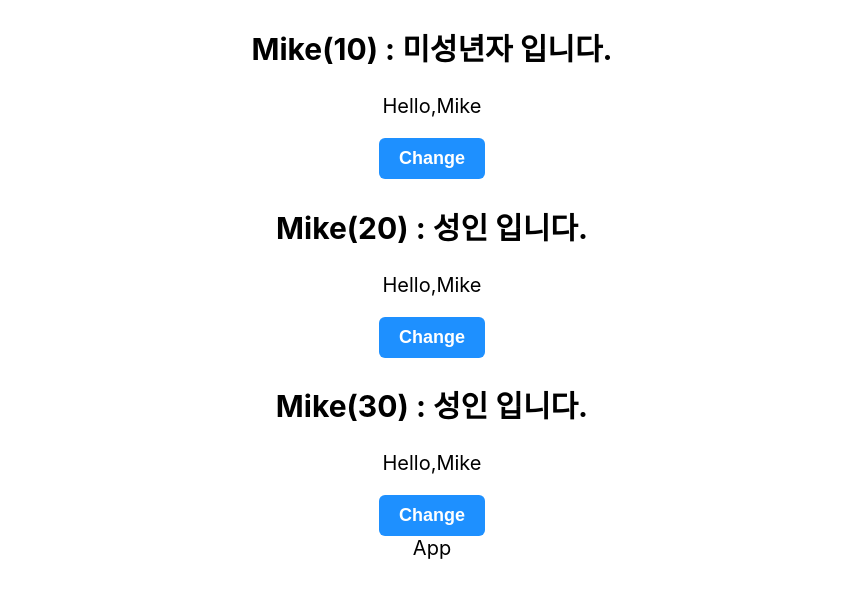
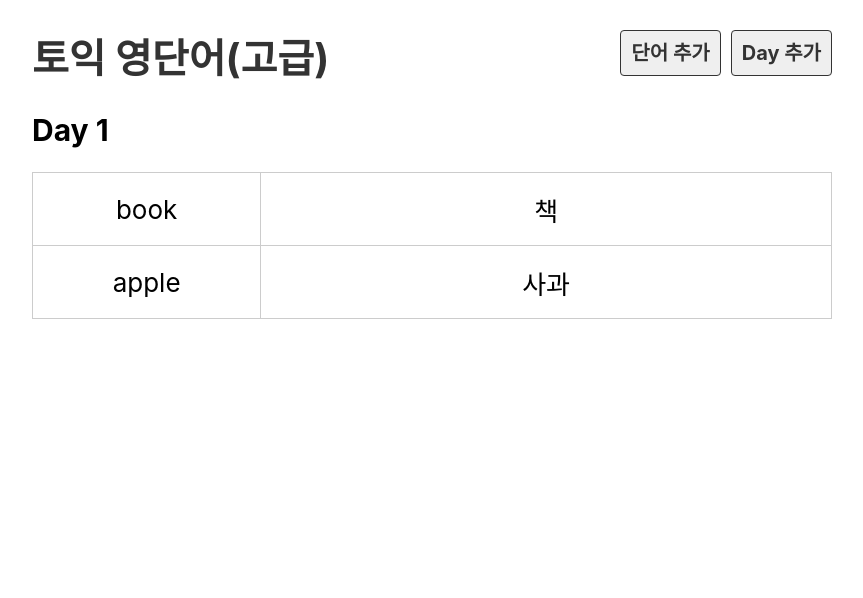
Before and after one commit to won195/coding-angma, a React (Create React App) app in the folder react/voca/: page /day/1 in a window 1280 px wide. Shown: the top 598 px of the page, without its empty margins (208-1071 px from the left). Built offline with nearby package versions, Linux system fonts and the light colour scheme.

Commit message:
lesson 10

```diff
--- a/react/voca/src/App.js
+++ b/react/voca/src/App.js
@@ -1,15 +1,27 @@
-import './App.css';
-import Hello from './component/Hello';
-import styles from './App.module.css'
+import Day from './component/Day';
+import DayList from './component/DayList';
+import Header from './component/Header';
+import EmptyPage from './component/EmptyPage';
+import { BrowserRouter, Route, Switch } from 'react-router-dom'
 
 function App() {
-  return (
-    <div className="App">
-      <Hello age={10}/>
-      <Hello age={20}/>
-      <Hello age={30}/>
-      <div class Name={styles.box}>App</div>
-    </div>
+  return(
+    <BrowserRouter>
+      <div className="App">
+        <Header />
+        <Switch>
+          <Route exact path="/">
+            <DayList/>
+          </Route>
+          <Route path="/day/:day">
+            <Day />
+          </Route>
+          <Route>
+            <EmptyPage />
+          </Route>
+        </Switch>
+      </div>
+    </BrowserRouter>
   );
 }
 
--- /dev/null
+++ b/react/voca/src/component/Day.js
@@ -0,0 +1,26 @@
+import dummy from '../db/date.json';
+import { useParams } from "react-router-dom";
+
+export default function Day() {
+  const { day } = useParams();
+  const wordList = dummy.words.filter(word =>
+    word.day === Number(day));
+
+
+
+  return (
+  <>
+    <h2>Day {day}</h2>
+    <table>
+      <tbody>
+        {wordList.map(word => (
+          <tr key={word.id}>
+            <td>{word.eng}</td>
+            <td>{word.kor}</td>
+          </tr>
+        ))}
+      </tbody>
+    </table>
+  </>
+  );
+}
--- /dev/null
+++ b/react/voca/src/component/DayList.js
@@ -0,0 +1,16 @@
+import { Link } from "react-router-dom";
+import dummy from '../db/date.json';
+
+export default function DayList(){
+  return (
+    <ul className="list_day">
+      {dummy.days.map(day => (
+        <li key={day.id}>
+          <Link to={'/day/${day.day}'}>
+            Day {day.day}
+          </Link>
+        </li>
+      ))}
+    </ul>
+  );
+}
--- /dev/null
+++ b/react/voca/src/component/EmptyPage.js
@@ -0,0 +1,10 @@
+import { Link } from 'react-router-dom';
+
+export default function EmptyPage() {
+  return (
+    <>
+      <h2>잘못된 접근입니다.</h2>
+      <Link to='/'>돌아가기</Link>
+    </>
+  )
+}
--- /dev/null
+++ b/react/voca/src/component/Header.js
@@ -0,0 +1,19 @@
+import { Link } from "react-router-dom";
+
+export default function Header() {
+  return (
+    <div className='header'>
+      <h1>
+        <Link to="/">토익 영단어(고급)</Link>
+      </h1>
+      <div className="menu">
+        <a herf='#x' className="link">
+          단어 추가
+        </a>
+        <a href="#x" className='link'>
+          Day 추가
+        </a>
+      </div>
+    </div>
+  );
+}
--- a/react/voca/src/component/Hello.js
+++ /dev/null
@@ -1,21 +0,0 @@
-import { useState } from "react";
-import UserName from "./UserName";
-
-export default function Hello({ age }) {
-  const [name, setName] = useState('Mike')
-  const msg = age > 19 ? '성인 입니다.' : '미성년자 입니다.';
-
-  return (
-    <div>
-      <h2 id="name">
-        {name}({age}) : {msg}
-      </h2>
-      <UserName name={name} />
-      <button onClick={() => {
-        setName(name === 'Mike' ? 'jane' : 'Mike');
-      }}>
-        Change
-      </button>
-    </div>
-  );
-}
--- a/react/voca/src/component/Hello.module.css
+++ /dev/null
@@ -1,5 +0,0 @@
-.box {
-  width: 200px;
-  height: 50px;
-  background-color: blue;
-}
--- a/react/voca/src/component/UserName.js
+++ /dev/null
@@ -1,3 +0,0 @@
-export default function UserName({name}){
-  return <p>Hello,{name}</p>
-}
--- /dev/null
+++ b/react/voca/src/db/date.json
@@ -0,0 +1,51 @@
+{
+  "days": [
+    { "id": 1, "day": 1 },
+    { "id": 2, "day": 2 },
+    { "id": 3, "day": 3 }
+  ],
+  "words": [
+    {
+      "id": 1,
+      "day": 1,
+      "eng": "book",
+      "kor": "책",
+      "isDone": false
+    },
+    {
+      "id": 2,
+      "day": 1,
+      "eng": "apple",
+      "kor": "사과",
+      "isDone": false
+    },
+    {
+      "id": 3,
+      "day": 2,
+      "eng": "car",
+      "kor": "자동차",
+      "isDone": false
+    },
+    {
+      "id": 4,
+      "day": 2,
+      "eng": "pen",
+      "kor": "펜",
+      "isDone": false
+    },
+    {
+      "id": 5,
+      "day": 3,
+      "eng": "school",
+      "kor": "학교",
+      "isDone": false
+    },
+    {
+      "id": 6,
+      "day": 3,
+      "eng": "pencil",
+      "kor": "연필",
+      "isDone": false
+    }
+  ]
+}
```
